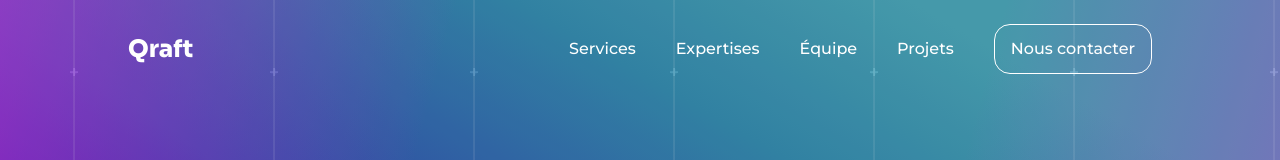
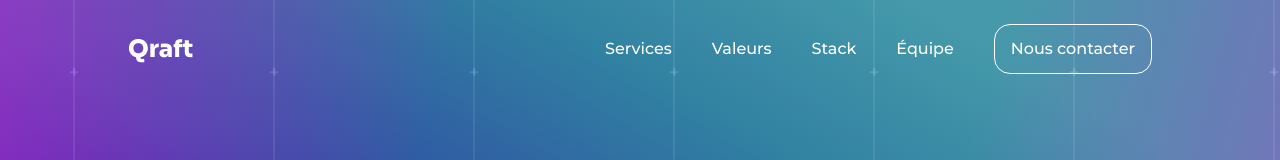
Before and after one commit to qrafttech/website, a Next.js app: page / in a window 1280 px wide. Shown: the top 160 px of the page. Built offline with nearby package versions, Linux system fonts and the light colour scheme.

Commit message:
feat(Menu): add anchor links
- add `id` prop to `FluidContainer`
- add anchors to top level blocks including the padding

```diff
--- a/app/FluidContainer.tsx
+++ b/app/FluidContainer.tsx
@@ -1,16 +1,17 @@
 import { ReactNode } from "react";
 import clsx from "clsx";
 
-type FluidContainerProps = Partial<Pick<HTMLDivElement, "className">> & {
+type FluidContainerProps = Partial<Pick<HTMLDivElement, "className" | "id">> & {
   children: ReactNode;
 };
 
 export default function FluidContainer({
+  id,
   className,
   children,
 }: FluidContainerProps) {
   return (
-    <div className={clsx("flex justify-center", className)}>
+    <div id={id} className={clsx("flex justify-center", className)}>
       <div className="max-w-screen-2xl px-4 pt-6 lg:px-24 xl:px-32">
         {children}
       </div>
--- a/app/Menu.tsx
+++ b/app/Menu.tsx
@@ -5,10 +5,18 @@ export default function Menu() {
     <div className="flex items-center justify-between text-white">
       <span className="font-serif text-2xl font-extrabold">Qraft</span>
       <div className="flex items-center space-x-10">
-        <span className="max-md:hidden">Services</span>
-        <span className="max-md:hidden">Expertises</span>
-        <span className="max-md:hidden">Équipe</span>
-        <span className="max-md:hidden">Projets</span>
+        <a href="#services" className="max-md:hidden">
+          Services
+        </a>
+        <a href="#values" className="max-md:hidden">
+          Valeurs
+        </a>
+        <a href="#stack" className="max-md:hidden">
+          Stack
+        </a>
+        <a href="#team" className="max-md:hidden">
+          Équipe
+        </a>
         <ContactUs className="px-3 py-2 text-sm max-md:rounded-xl md:px-4 md:py-3 md:text-base" />
       </div>
     </div>
--- a/app/page.tsx
+++ b/app/page.tsx
@@ -25,20 +25,26 @@ export default function Home() {
           className="absolute -bottom-6 mx-auto max-md:left-0 max-md:right-0 md:right-20"
         />
       </div>
-      <FluidContainer>
+      <FluidContainer id="services">
         <div className="pt-20">
           <Services />
         </div>
       </FluidContainer>
-      <FluidContainer className="bg-[url(/images/values-background-mobile.svg)] bg-center bg-repeat-x md:bg-[url(/images/values-background-desktop.svg)]">
+      <FluidContainer
+        id="values"
+        className="bg-[url(/images/values-background-mobile.svg)] bg-center bg-repeat-x md:bg-[url(/images/values-background-desktop.svg)]"
+      >
         <div className="pt-20 xl:pb-40">
           <Values />
         </div>
       </FluidContainer>
-      <FluidContainer>
+      <FluidContainer id="stack">
         <Stack />
       </FluidContainer>
-      <FluidContainer className="bg-[url(/images/team-background.svg)]">
+      <FluidContainer
+        id="team"
+        className="bg-[url(/images/team-background.svg)]"
+      >
         <Team />
       </FluidContainer>
     </main>
```
